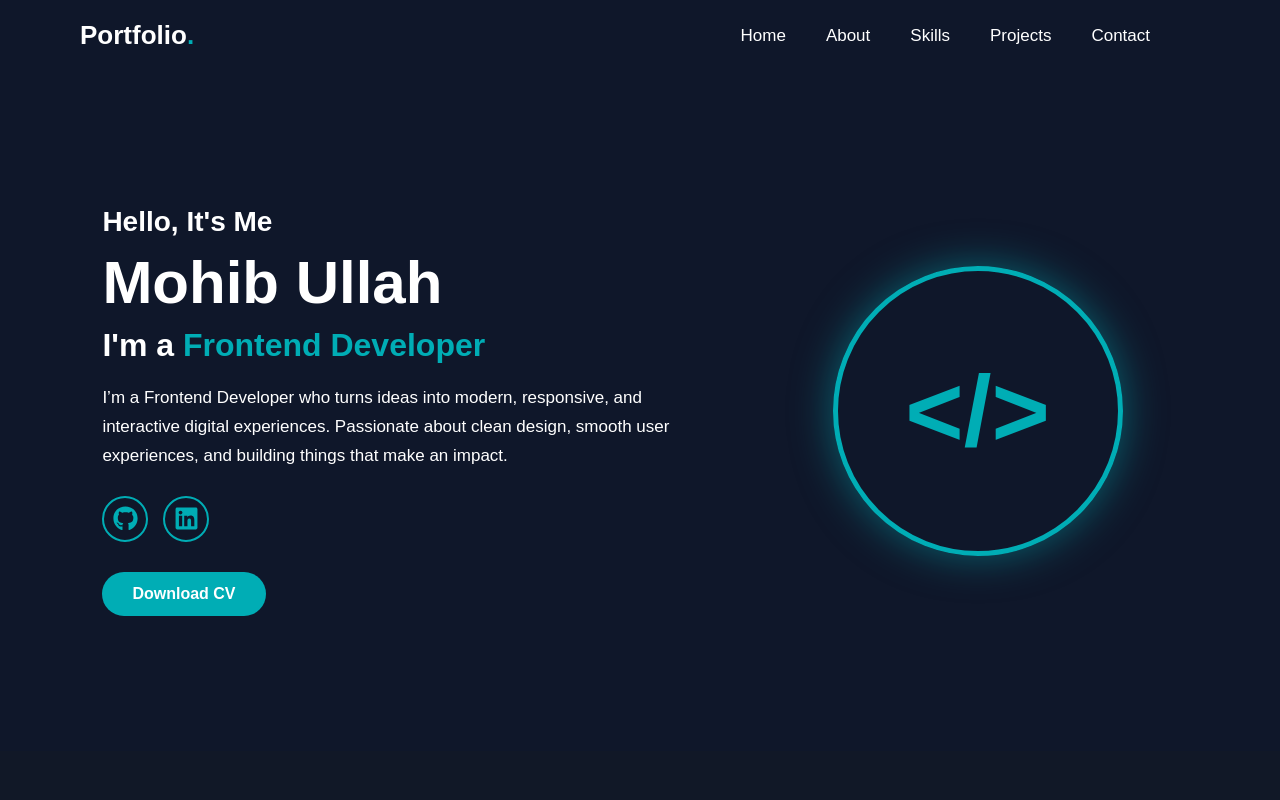
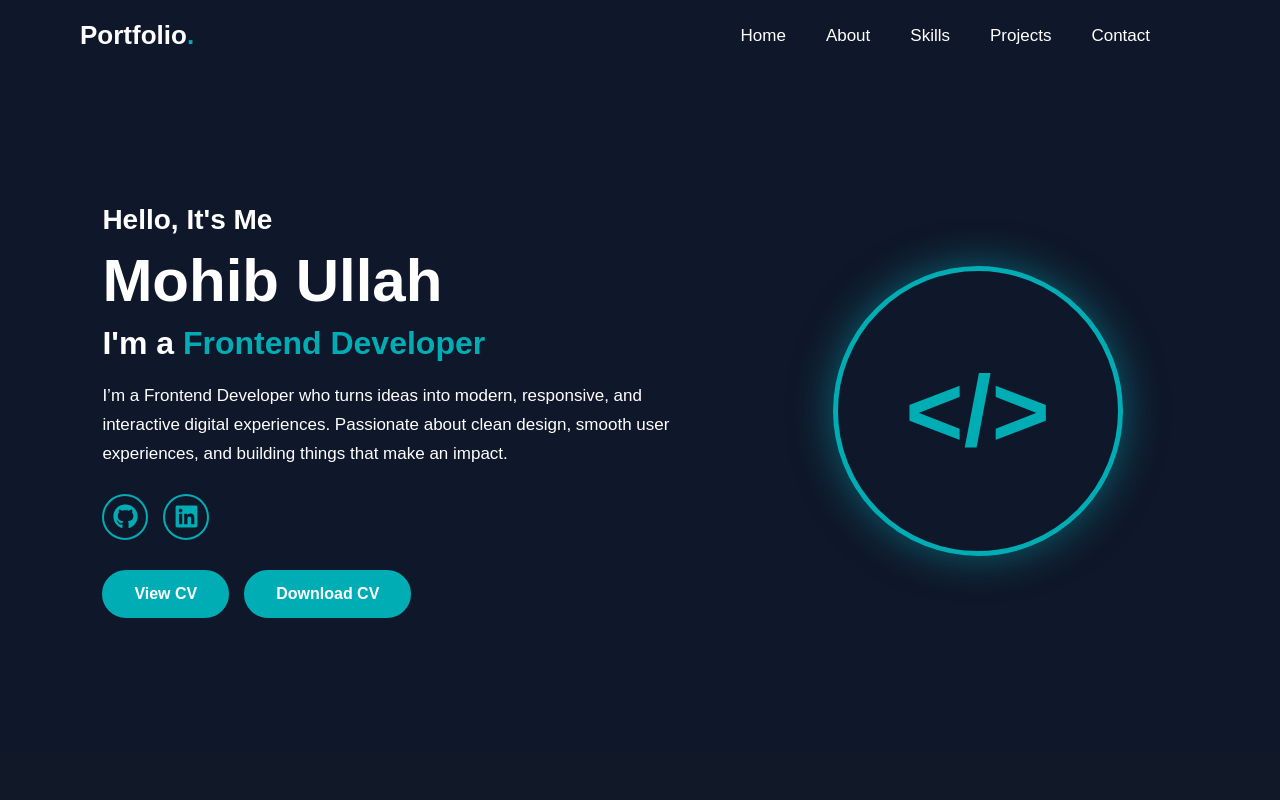
Before and after one commit to mohibdev1/my-portfolio, a React (Create React App) app: page / in a window 1280 px wide. Shown: the top 800 px of the page. Built offline with nearby package versions, Linux system fonts and the light colour scheme.

Commit message:
Add view and download CV buttons

```diff
--- a/src/components/Hero.css
+++ b/src/components/Hero.css
@@ -71,7 +71,29 @@
   color: white;
   transform: translateY(-3px);
 }
+.cv-buttons {
+  display: flex;
+  gap: 15px;
+  flex-wrap: wrap;
+}
 
+.cv-btn {
+  display: inline-block;
+  padding: 13px 25px;
+  background: #00adb5;
+  color: white;
+  text-decoration: none;
+  border: 2px solid #00adb5;
+  border-radius: 30px;
+  font-weight: bold;
+  transition: 0.3s;
+}
+
+.cv-btn:hover {
+  background: transparent;
+  color: #00adb5;
+  box-shadow: 0 0 15px #00adb5;
+}
 .cv-btn {
   display: inline-block;
   padding: 13px 30px;
--- a/src/components/Hero.jsx
+++ b/src/components/Hero.jsx
@@ -35,9 +35,24 @@ function Hero() {
              <FaLinkedin />
           </a>
         </div>
-        <a href="/Resume.pdf" className="cv-btn" download>
-  Download CV
-</a>
+    <div className="cv-buttons">
+  <a
+    href="/Resume.pdf"
+    className="cv-btn"
+    target="_blank"
+    rel="noreferrer"
+  >
+    View CV
+  </a>
+
+  <a
+    href="/Resume.pdf"
+    className="cv-btn"
+    download
+  >
+    Download CV
+  </a>
+</div>
       </div>
 
       <div className="hero-image">
```
